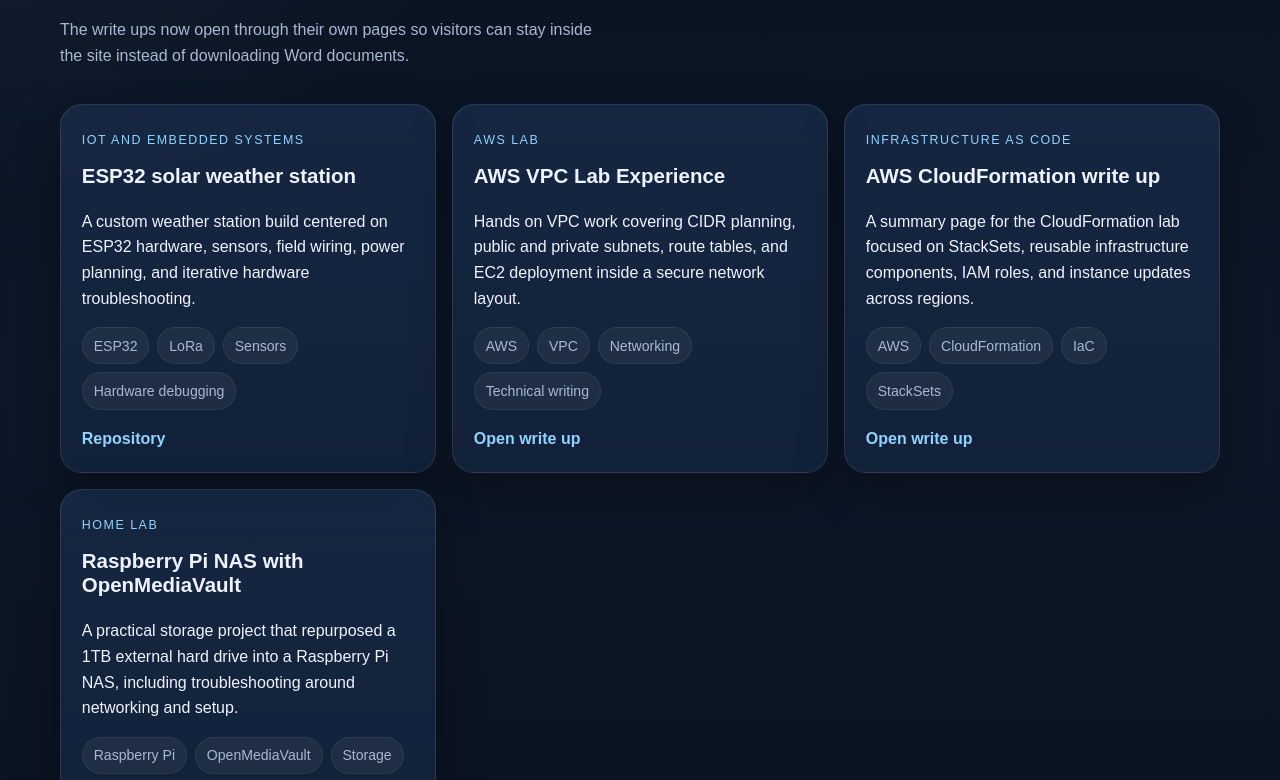
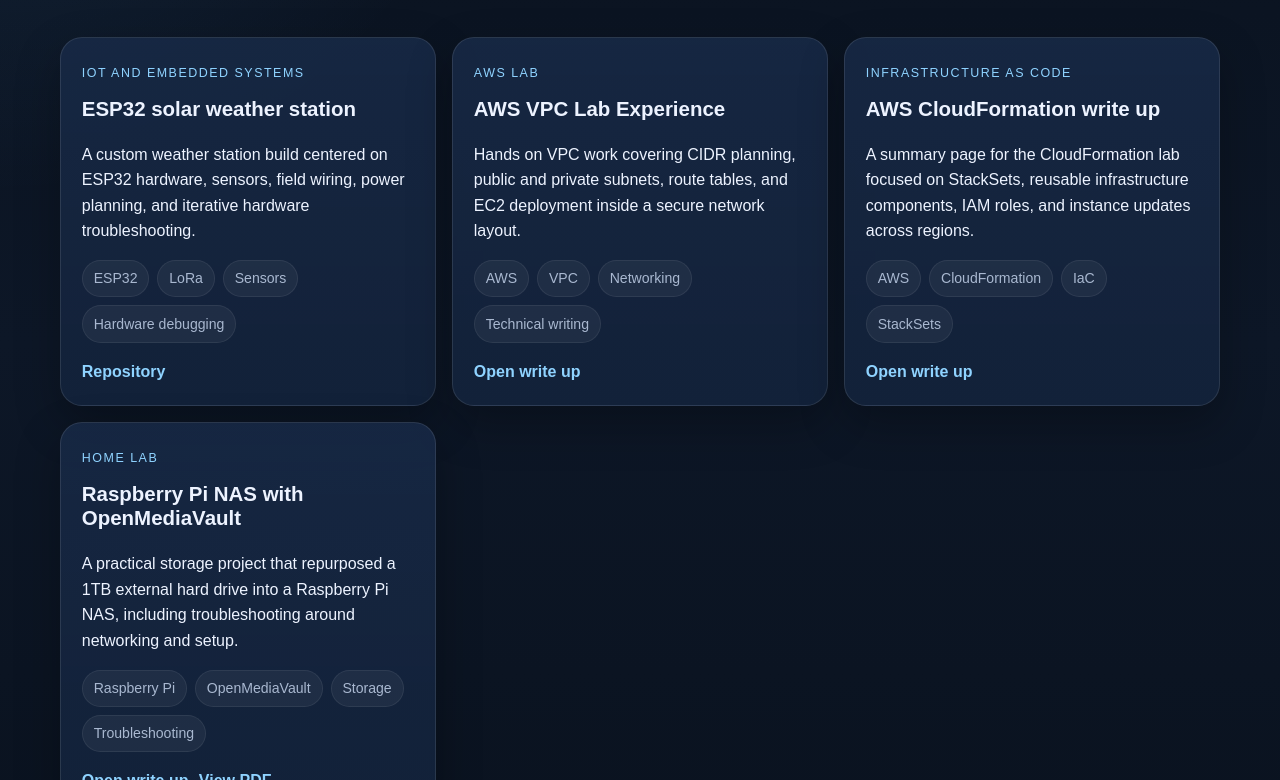
Before and after one commit to G0ld8aR/austin-emery.com, a plain HTML site: page projects.html in a window 1280 px wide. Shown: the part 320-1100 px from the top of the page. Drawn offline with Linux system fonts and the light colour scheme.

Commit message:
Refiing desktop version of site and changes to projects page

```diff
--- a/projects.html
+++ b/projects.html
@@ -38,7 +38,6 @@
       <div>
         <p class="section-kicker">Projects</p>
         <h1 style="font-size:clamp(2rem,4vw,3.4rem)">Projects and technical write ups.</h1>
-        <p class="muted">The write ups now open through their own pages so visitors can stay inside the site instead of downloading Word documents.</p>
       </div>
     </div>
 
```
